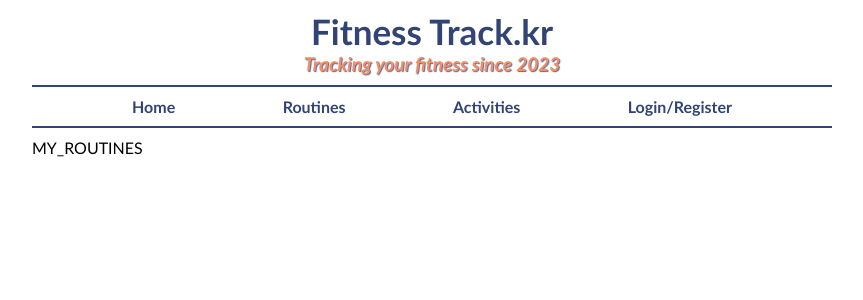
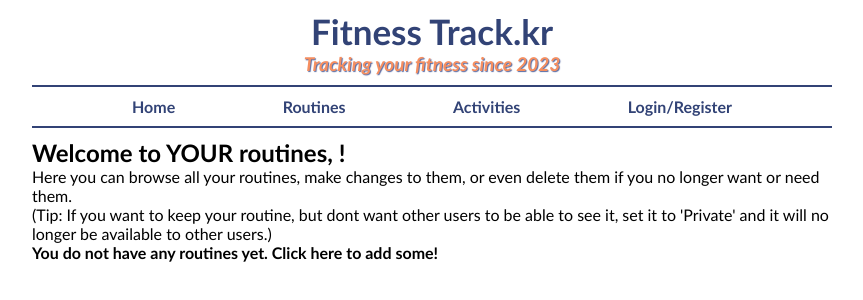
Before and after one commit to rallred84/FitnessTrackerFrontend, a React (Vite) app: page /my-routines in a window 1280 px wide. Shown: the top 300 px of the page, without its empty margins (208-1071 px from the left). Built offline with nearby package versions, Linux system fonts and the light colour scheme.

Commit message:
Updated singleRoutines component to show private routines if they match logged in user

```diff
--- /dev/null
+++ b/src/components/myRoutines/myRoutines.css
@@ -0,0 +1,26 @@
+#my-routines-body {
+  flex: 1 0 0;
+  display: flex;
+  flex-direction: column;
+}
+
+#my-routines-list {
+  flex: 1 0 0;
+  overflow: auto;
+}
+
+.my-routine-cards {
+  background-color: #f68e5f;
+  padding: 10px;
+  margin: 10px;
+  display: flex;
+  flex-direction: column;
+}
+
+.my-routine-button-bank {
+  align-self: center;
+}
+.my-routine-button-bank > button {
+  padding: 3px 10px;
+  margin: 10px 20px;
+}
--- a/src/components/myRoutines/myRoutines.jsx
+++ b/src/components/myRoutines/myRoutines.jsx
@@ -1,13 +1,61 @@
-import { useOutletContext } from 'react-router';
+import { useNavigate, useOutletContext } from 'react-router';
+import { seeUserPublicRoutines } from '../../api';
+import { useEffect, useState } from 'react';
+import './myRoutines.css';
 
 const MyRoutines = () => {
-  const { myProfile } = useOutletContext();
+  const { myProfile, token } = useOutletContext();
+  const [userRoutines, setUserRoutines] = useState([]);
+
+  const navigate = useNavigate();
+
+  useEffect(() => {
+    if (token && myProfile.id) {
+      (async () => {
+        const routines = await seeUserPublicRoutines(token, myProfile.username);
+        setUserRoutines(routines);
+      })();
+    }
+  }, [myProfile]);
 
   return (
-    <>
-      <div>MY_ROUTINES</div>
-      <p>{myProfile.id && `Logged in as ${myProfile.username}`}</p>
-    </>
+    <div id="my-routines-body">
+      <h2>Welcome to YOUR routines, {myProfile.username}!</h2>
+      <p>
+        Here you can browse all your routines, make changes to them, or even
+        delete them if you no longer want or need them.
+      </p>
+      <p>
+        {'('}Tip: If you want to keep your routine, but dont want other users to
+        be able to see it, set it to 'Private' and it will no longer be
+        available to other users.{')'}
+      </p>
+      {userRoutines[0] ? (
+        <h3>Your Routines</h3>
+      ) : (
+        <h4>You do not have any routines yet. Click here to add some!</h4>
+      )}
+      <div id="my-routines-list">
+        {userRoutines[0] &&
+          userRoutines.map((routine) => {
+            return (
+              <div className="my-routine-cards" key={routine.id}>
+                <h4>{routine.name}</h4>
+                <p>Goal: {routine.goal}</p>
+                <p>Privacy: {routine.isPublic ? 'Public' : 'Private'}</p>
+                <div className="my-routine-button-bank">
+                  <button>Add activity to routine</button>
+                  <button>Edit Routine</button>
+                  <button>Delete</button>
+                  <button onClick={() => navigate(`/routines/${routine.id}`)}>
+                    See Details
+                  </button>
+                </div>
+              </div>
+            );
+          })}
+      </div>
+    </div>
   );
 };
 
--- a/src/components/routines/singleRoutine.jsx
+++ b/src/components/routines/singleRoutine.jsx
@@ -1,11 +1,12 @@
 import { useOutletContext, useParams } from 'react-router';
 import './singleRoutine.css';
-import { useEffect } from 'react';
-import { getAllRoutines } from '../../api';
+import { useEffect, useState } from 'react';
+import { getAllRoutines, seeUserPublicRoutines } from '../../api';
 
 const SingleRoutine = () => {
   const { routineId } = useParams();
-  const { allRoutines, setAllRoutines } = useOutletContext();
+  const { allRoutines, setAllRoutines, myProfile, token } = useOutletContext();
+  const [routine, setRoutine] = useState({});
 
   useEffect(() => {
     if (!allRoutines[0]) {
@@ -14,16 +15,36 @@ const SingleRoutine = () => {
         setAllRoutines(routines);
       })();
     }
-  }, []);
+    let routineValue = allRoutines.find((routine) => routine.id == routineId);
+    if (routineValue) {
+      setRoutine(routineValue);
+    }
 
-  const routine = allRoutines.find((routine) => routine.id == routineId);
+    if (!routine.id && myProfile.id) {
+      (async () => {
+        const routines = await seeUserPublicRoutines(token, myProfile.username);
+        for (let r of routines) {
+          if (r.id == routineId) {
+            console.log(r);
+            setRoutine(r);
+          }
+        }
+      })();
+    }
+  }, [routine]);
 
   return (
     <>
-      {routine ? (
+      {routine.id ? (
         <div id="single-routine">
           <div id="single-routine-header">
             <h2 id="single-routine-name">{routine.name}</h2>
+            {!routine.isPublic && (
+              <p>
+                {'('}This routine is set to "Private" and cannot be shared with
+                others"{')'}
+              </p>
+            )}
             <h3 id="single-routine-creator">
               Created by {routine.creatorName}
             </h3>
```
